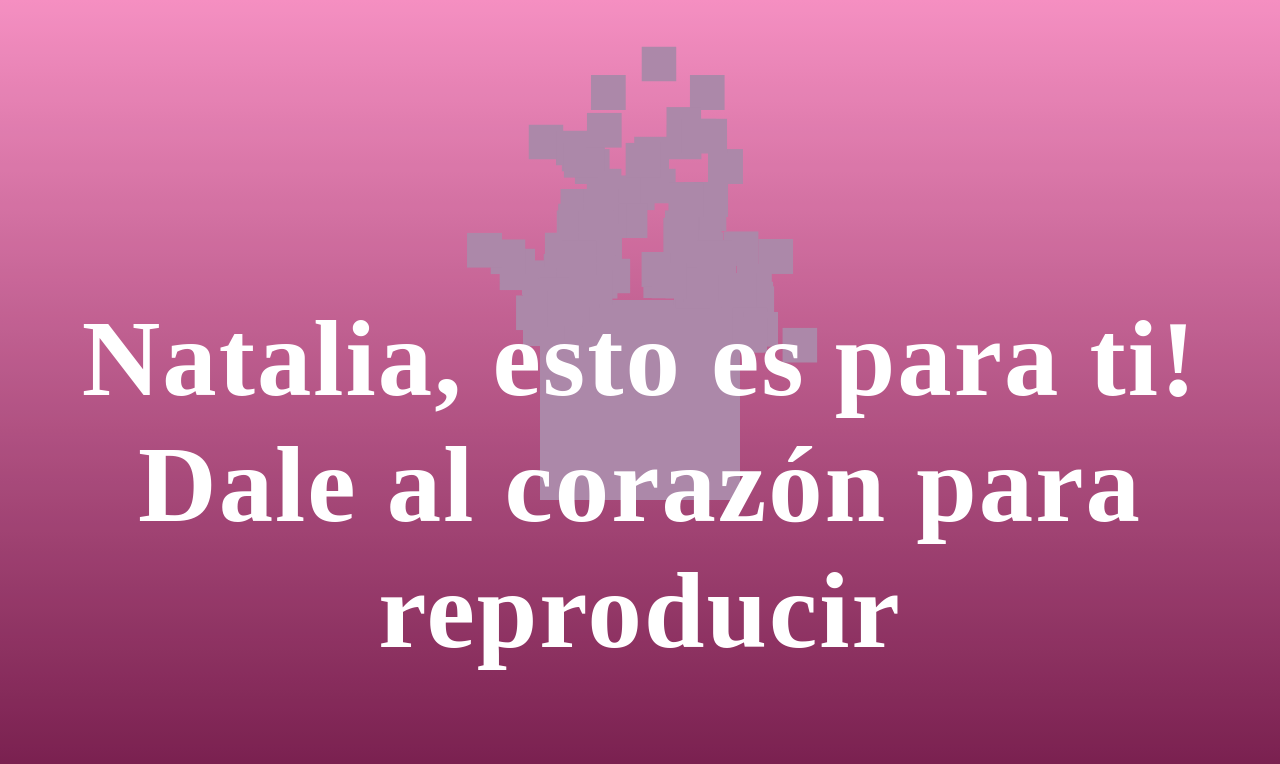
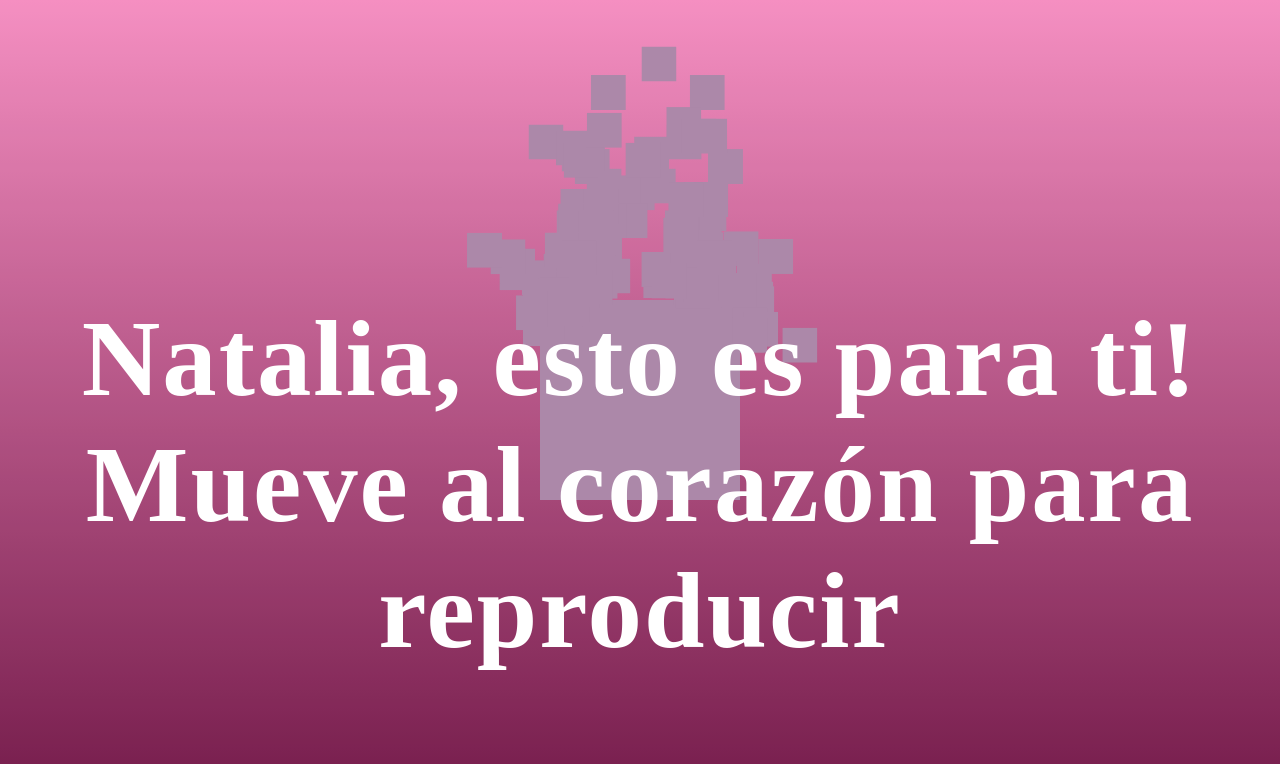
Before and after one commit to davidguio/nata, a plain HTML site: page index.html in a window 1280 px wide. Drawn offline with nearby package versions, Linux system fonts and the light colour scheme.

Commit message:
Update index.html

```diff
--- a/index.html
+++ b/index.html
@@ -22,7 +22,7 @@
       </div>
       <div id="opening_screen" class="animated">
       <h2 >Natalia, esto es para ti!<br>
-        Dale al corazón para reproducir
+        Mueve al corazón para reproducir
         </h2>
 
       </div>
```
